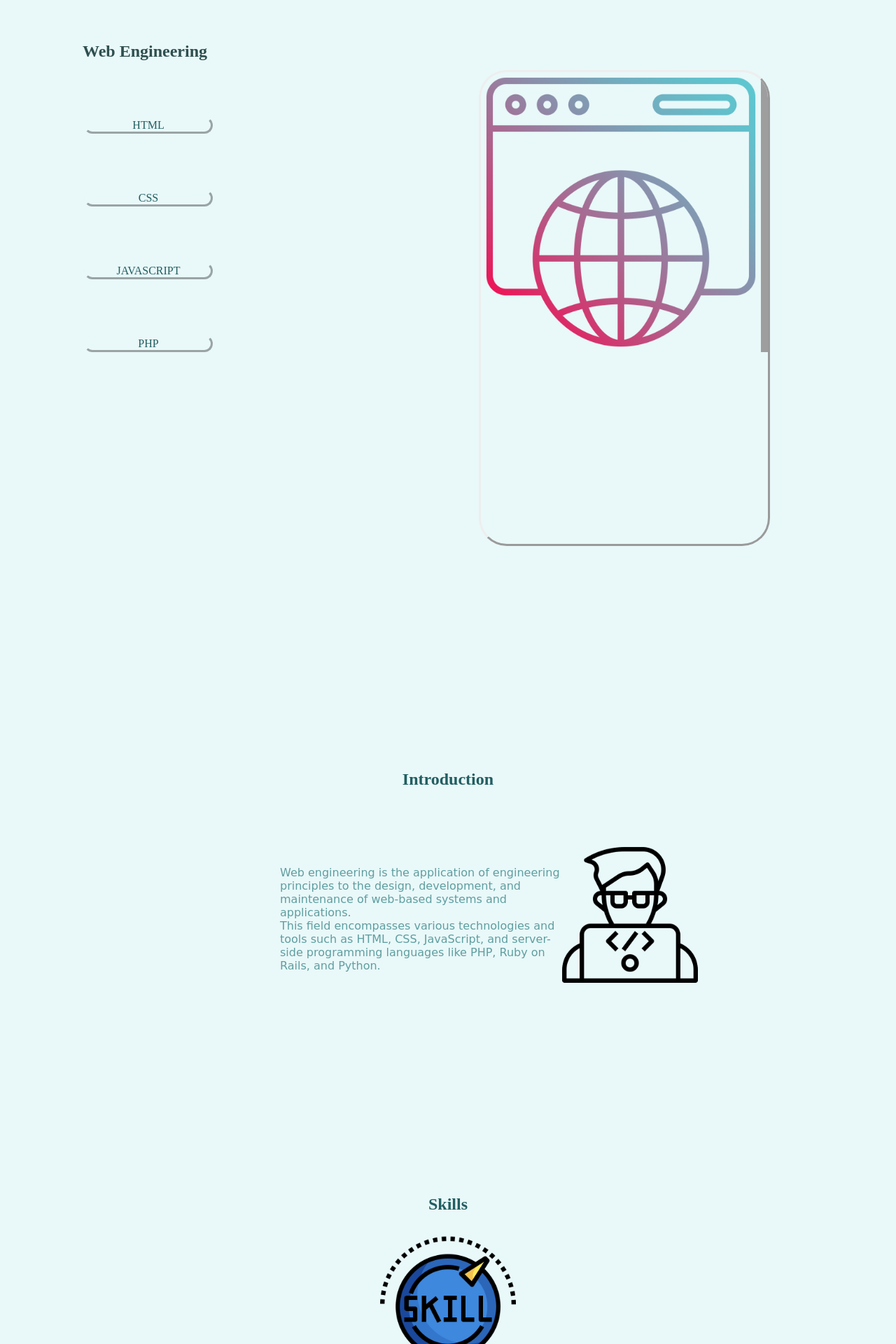
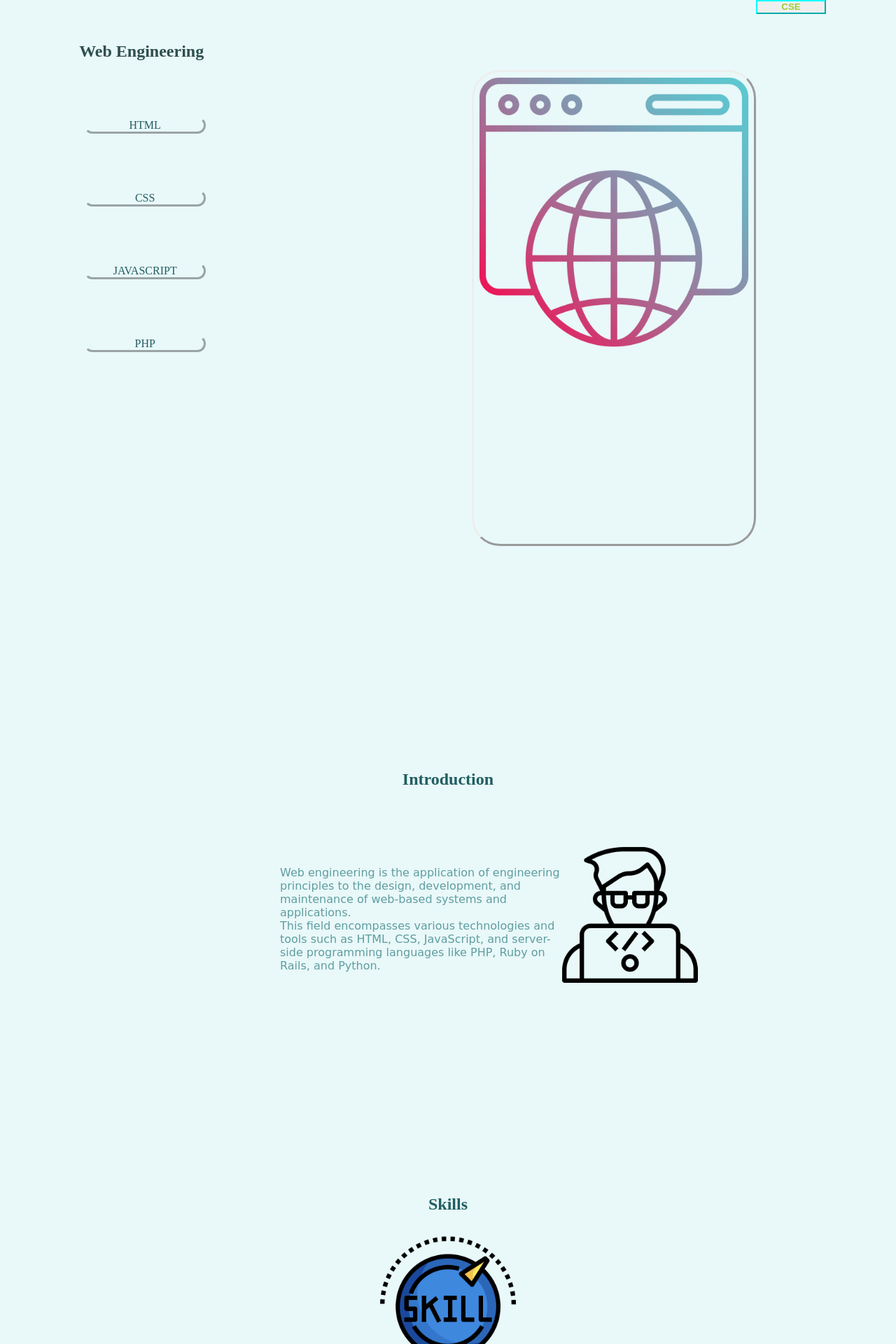
Before and after one commit to eri1on/ProjeektiWEB, a PHP site: page /slider/slider.php in a window 1280 px wide. Shown: the top 1920 px of the page at 70% size. Run offline with PHP 8.4, Linux system fonts and the light colour scheme; the visitor is signed in with stand-in values (Sample User, id 1); grey boxes are pictures that could not be loaded.

Commit message:
Cse.php button added

```diff
--- a/slider/slider.php
+++ b/slider/slider.php
@@ -27,8 +27,9 @@ if(!isset($_SESSION['username'])){
    <link rel="stylesheet" href="slider-style.css">
 </head>
 <body>
+<button class="cse-button"><a class="a-slider" href="../Cse.php">CSE  </a></button>
+ <div class="topDiv">
 
- <div class="topDiv">
 
     <div class="left-div">
   <h2 class="title-h2">Web Engineering</h2>
```
